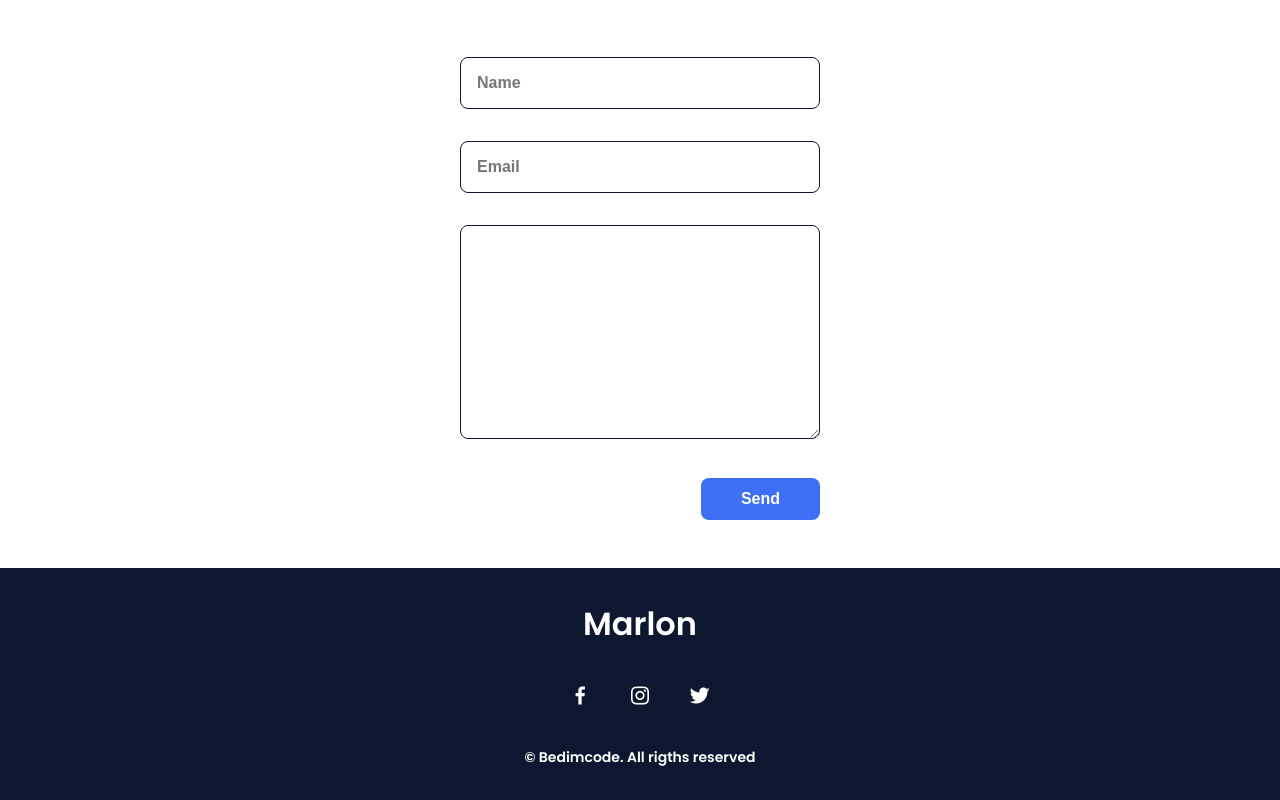
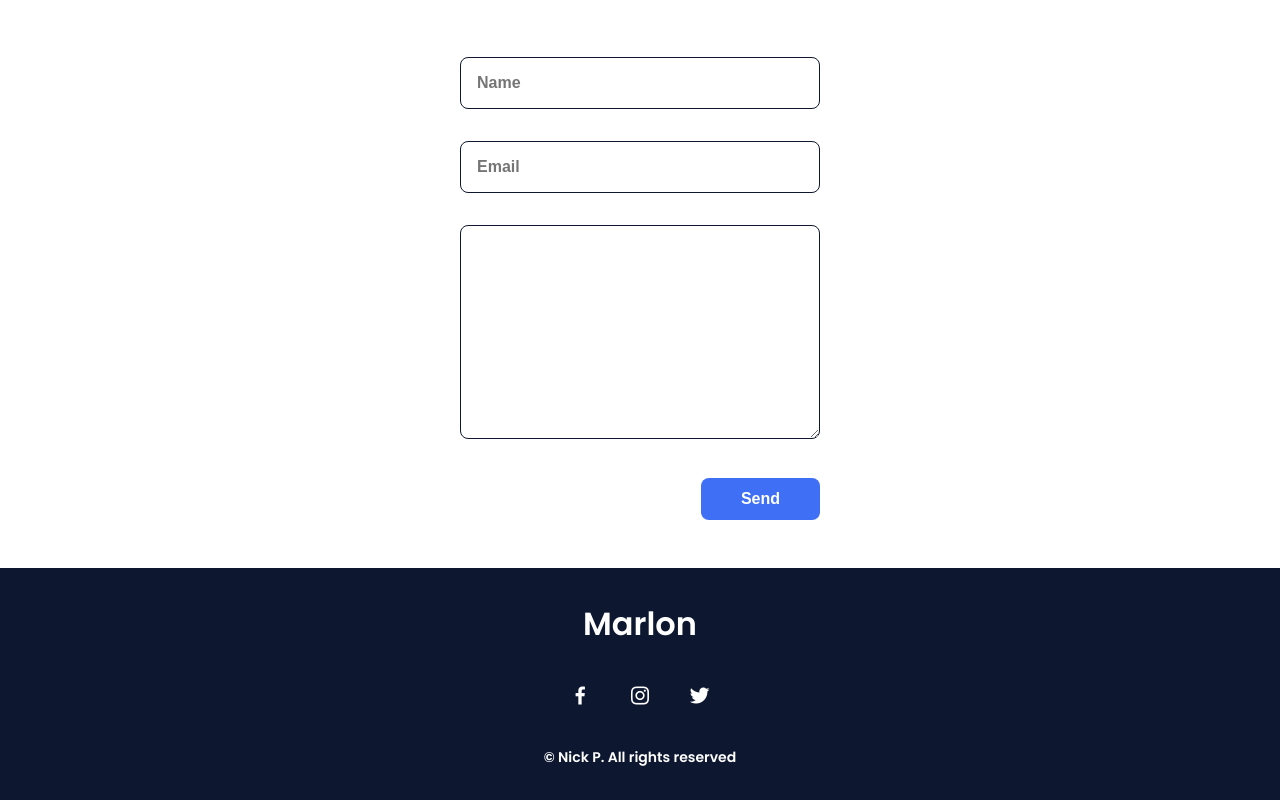
Before and after one commit to nickpap104/portfolio-website, a plain HTML site: page index.html in a window 1280 px wide. Shown: the part 2789-3589 px from the top of the page. Drawn offline with nearby package versions, Linux system fonts and the light colour scheme.

Commit message:
Update index.html

```diff
--- a/index.html
+++ b/index.html
@@ -241,7 +241,7 @@
         <a href="#" class="footer__icon"><i class="bx bxl-instagram"></i></a>
         <a href="#" class="footer__icon"><i class="bx bxl-twitter"></i></a>
       </div>
-      <p class="footer__copy">&#169; Bedimcode. All rigths reserved</p>
+      <p class="footer__copy">&#169; Nick P. All rights reserved</p>
     </footer>
 
     <!--===== SCROLL REVEAL =====-->
```
